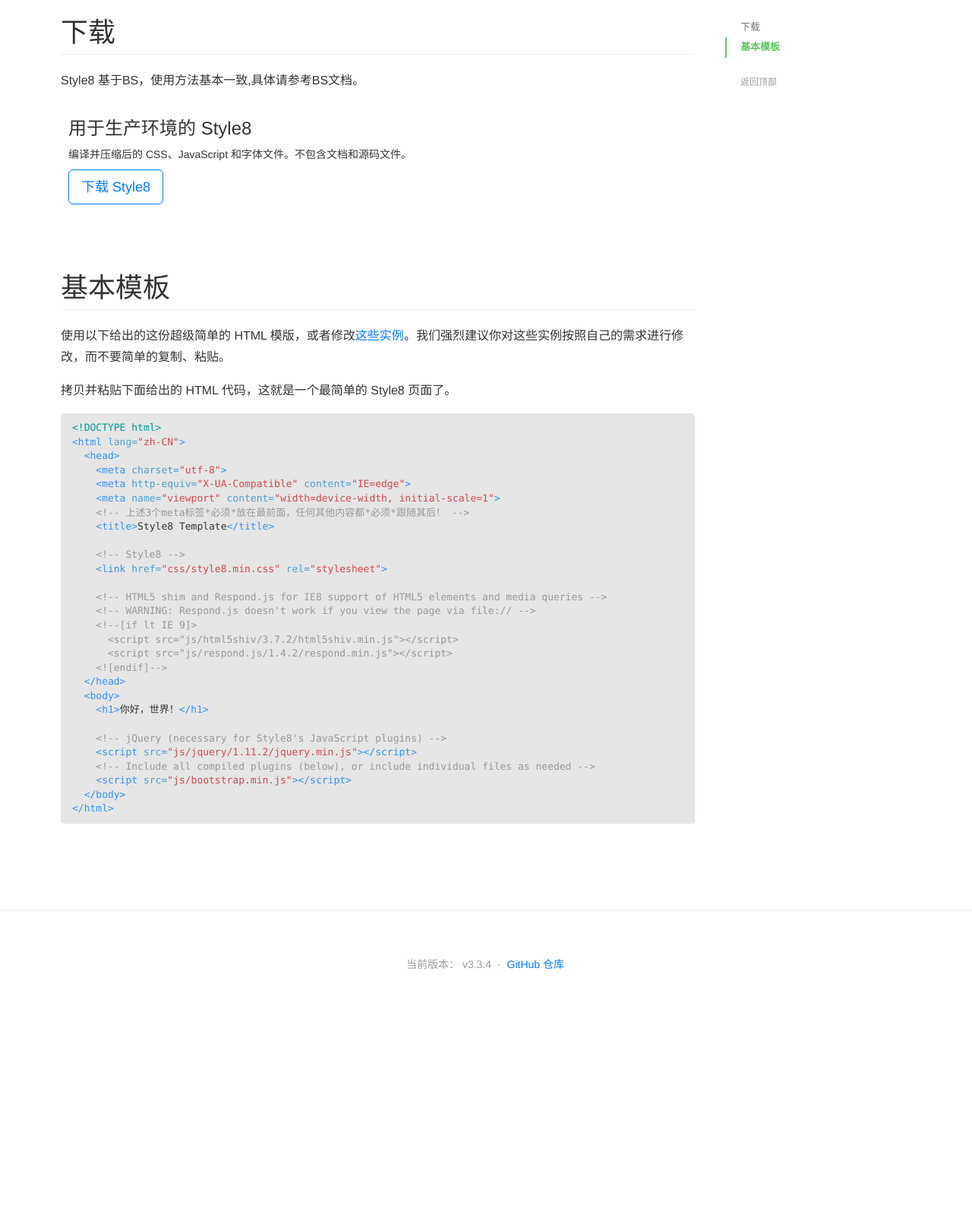
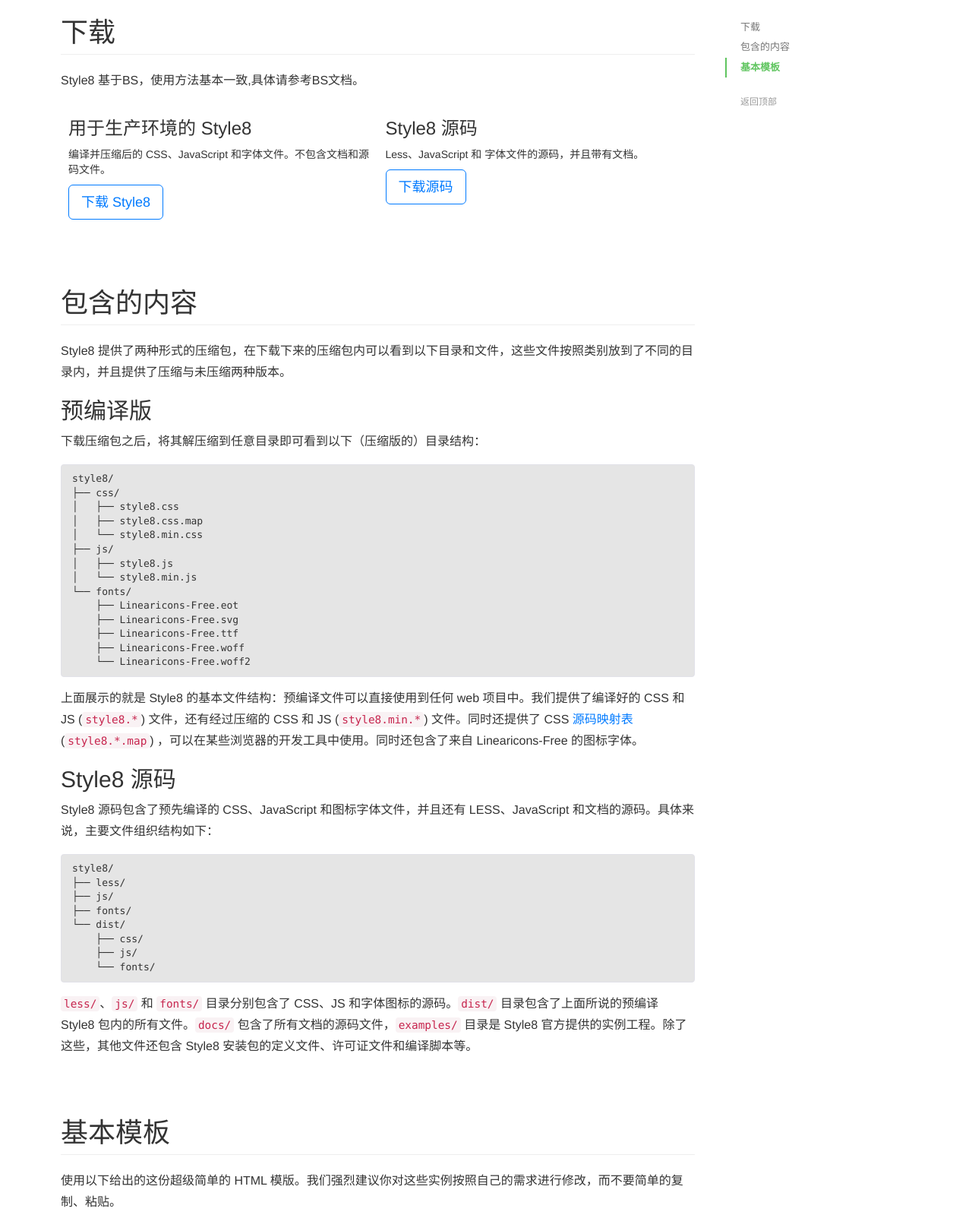
Before and after one commit to lanmp/style8, a website: page docs/getting-started.html in a window 1280 px wide. Shown: the part 311-1910 px from the top of the page at 76% size. Before the commit the page ends 1640 px from the top, so only its background shows below. Drawn offline with nearby package versions, Linux system fonts and the light colour scheme.

Commit message:
完善文档

```diff
--- a/docs/getting-started.html
+++ b/docs/getting-started.html
@@ -89,20 +89,68 @@
   <p class="lead">Style8 基于BS，使用方法基本一致,具体请参考BS文档。</p>
 
   <div class="row bs-downloads">
-    <div class="col-sm-12">
-      <h3 id="download-bootstrap">用于生产环境的 Style8</h3>
+    <div class="col-sm-6">
+      <h3 id="download-style8">用于生产环境的 Style8</h3>
       <p>编译并压缩后的 CSS、JavaScript 和字体文件。不包含文档和源码文件。</p>
       <p>
-        <a href="https://github.com/lanmp/style8/archive/gh-pages.zip" class="btn btn-lg btn-primary-outline" role="button">下载 Style8</a>
+        <a href="https://github.com/lanmp/style8/releases/download/3.3.4/style8-3.3.4-dist.zip" class="btn btn-lg btn-primary-outline" role="button">下载 Style8</a>
+      </p>
+    </div>
+	<div class="col-sm-6">
+      <h3 id="download-source">Style8 源码</h3>
+      <p>Less、JavaScript 和 字体文件的源码，并且带有文档。</p>
+      <p>
+        <a href="https://github.com/lanmp/style8/archive/3.3.4.zip" class="btn btn-lg btn-primary-outline" role="button">下载源码</a>
       </p>
     </div>
   </div>
 </div>
 
 <div class="bs-docs-section">
+  <h1 id="whats-included" class="page-header">包含的内容</h1>
+
+  <p class="lead">Style8 提供了两种形式的压缩包，在下载下来的压缩包内可以看到以下目录和文件，这些文件按照类别放到了不同的目录内，并且提供了压缩与未压缩两种版本。</p>
+
+  <h2 id="whats-included-precompiled">预编译版</h2>
+  <p>下载压缩包之后，将其解压缩到任意目录即可看到以下（压缩版的）目录结构：</p>
+<!-- NOTE: This info is intentionally duplicated in the README.
+Copy any changes made here over to the README too. -->
+<div class="highlight"><pre><code class="language-bash" data-lang="bash">style8/
+├── css/
+│   ├── style8.css
+│   ├── style8.css.map
+│   └── style8.min.css
+├── js/
+│   ├── style8.js
+│   └── style8.min.js
+└── fonts/
+    ├── Linearicons-Free.eot
+    ├── Linearicons-Free.svg
+    ├── Linearicons-Free.ttf
+    ├── Linearicons-Free.woff
+    └── Linearicons-Free.woff2</code></pre></div>
+<!-- NOTE: This info is intentionally duplicated in the README.
+Copy any changes made here over to the README too. -->
+  <p>上面展示的就是 Style8 的基本文件结构：预编译文件可以直接使用到任何 web 项目中。我们提供了编译好的 CSS 和 JS (<code>style8.*</code>) 文件，还有经过压缩的 CSS 和 JS (<code>style8.min.*</code>) 文件。同时还提供了 CSS <a href="https://developers.google.com/chrome-developer-tools/docs/css-preprocessors">源码映射表</a> (<code>style8.*.map</code>) ，可以在某些浏览器的开发工具中使用。同时还包含了来自 Linearicons-Free 的图标字体。</p>
+
+  <h2 id="whats-included-source">Style8 源码</h2>
+  <p>Style8 源码包含了预先编译的 CSS、JavaScript 和图标字体文件，并且还有 LESS、JavaScript 和文档的源码。具体来说，主要文件组织结构如下：</p>
+<div class="highlight"><pre><code class="language-bash" data-lang="bash">style8/
+├── less/
+├── js/
+├── fonts/
+└── dist/
+    ├── css/
+    ├── js/
+    └── fonts/
+</code></pre></div>
+  <p><code>less/</code>、<code>js/</code> 和 <code>fonts/</code> 目录分别包含了 CSS、JS 和字体图标的源码。<code>dist/</code> 目录包含了上面所说的预编译 Style8 包内的所有文件。<code>docs/</code> 包含了所有文档的源码文件，<code>examples/</code> 目录是 Style8 官方提供的实例工程。除了这些，其他文件还包含 Style8 安装包的定义文件、许可证文件和编译脚本等。</p>
+</div>
+
+<div class="bs-docs-section">
   <h1 id="template" class="page-header">基本模板</h1>
 
-  <p class="lead">使用以下给出的这份超级简单的 HTML 模版，或者修改<a href="#examples">这些实例</a>。我们强烈建议你对这些实例按照自己的需求进行修改，而不要简单的复制、粘贴。</p>
+  <p class="lead">使用以下给出的这份超级简单的 HTML 模版。我们强烈建议你对这些实例按照自己的需求进行修改，而不要简单的复制、粘贴。</p>
 
   <p>拷贝并粘贴下面给出的 HTML 代码，这就是一个最简单的 Style8 页面了。</p>
 <div class="highlight"><pre><code class="language-html" data-lang="html"><span class="cp">&lt;!DOCTYPE html&gt;</span>
@@ -130,7 +178,7 @@
     <span class="c">&lt;!-- jQuery (necessary for Style8's JavaScript plugins) --&gt;</span>
     <span class="nt">&lt;script </span><span class="na">src=</span><span class="s">"js/jquery/1.11.2/jquery.min.js"</span><span class="nt">&gt;&lt;/script&gt;</span>
     <span class="c">&lt;!-- Include all compiled plugins (below), or include individual files as needed --&gt;</span>
-    <span class="nt">&lt;script </span><span class="na">src=</span><span class="s">"js/bootstrap.min.js"</span><span class="nt">&gt;&lt;/script&gt;</span>
+    <span class="nt">&lt;script </span><span class="na">src=</span><span class="s">"js/style8.min.js"</span><span class="nt">&gt;&lt;/script&gt;</span>
   <span class="nt">&lt;/body&gt;</span>
 <span class="nt">&lt;/html&gt;</span></code></pre></div>
 </div>
@@ -144,6 +192,13 @@
 
                 <li>
   <a href="#download">下载</a>
+</li>
+<li>
+  <a href="#whats-included">包含的内容</a>
+  <ul class="nav">
+    <li><a href="#whats-included-precompiled">预编译版</a></li>
+    <li><a href="#whats-included-source">Style8 源码</a></li>
+  </ul>
 </li>
 <li>
   <a href="#template">基本模板</a>
```
